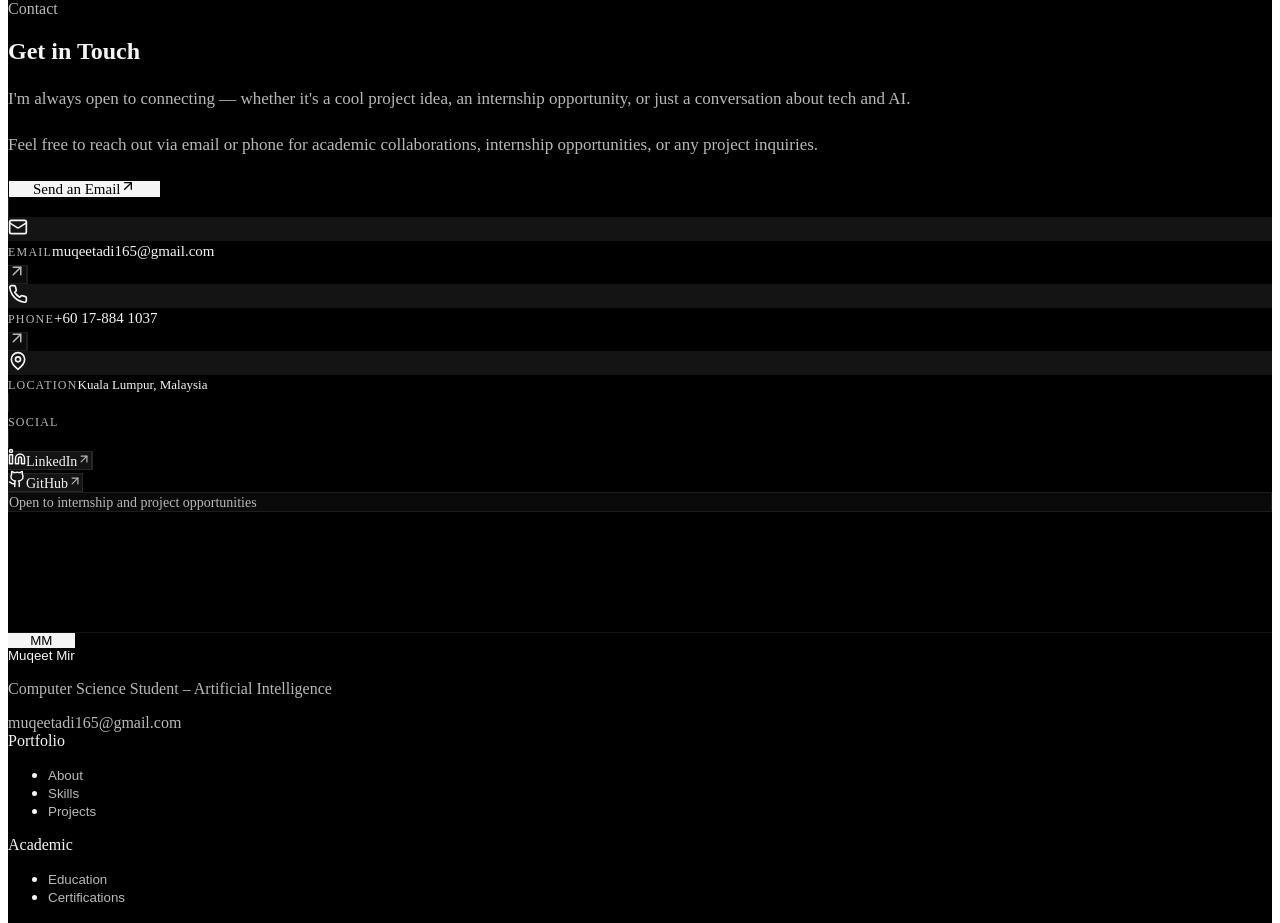
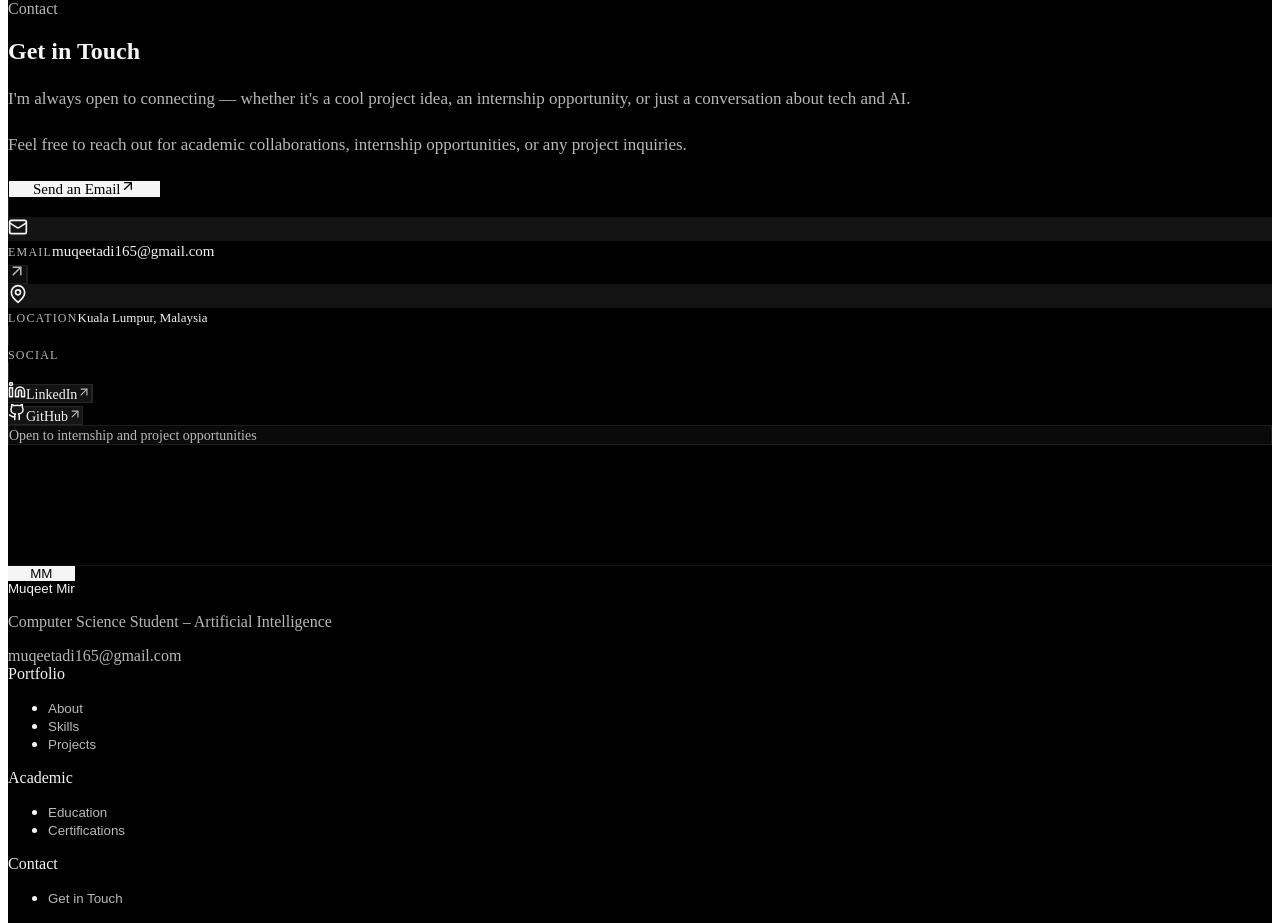
Before and after one commit to imtryingipromise/Personal-Portfolio, a React (Vite) app: page / in a window 1280 px wide. Shown: the part 7700-8623 px from the top of the page. Built offline with nearby package versions, Linux system fonts and the light colour scheme; the HTML template or start-up script is replaced by a standard one.

Commit message:
fixed theme issues

```diff
--- a/src/components/layout/Footer.tsx
+++ b/src/components/layout/Footer.tsx
@@ -81,7 +81,7 @@ export function Footer({ isDark }: FooterProps) {
 
                         {/* Email */}
                         <a
-                            href={`mailto:${cv.contact.email}`}
+                            href={`https://mail.google.com/mail/?view=cm&to=${cv.contact.email}`} target="_blank" rel="noopener noreferrer"
                             className="font-sans font-medium text-[13px] transition-colors duration-200 break-all"
                             style={{ color: textMuted, textDecoration: 'none' }}
                             onMouseEnter={(e) => {
--- a/src/components/sections/About.tsx
+++ b/src/components/sections/About.tsx
@@ -334,7 +334,7 @@ export function About({ isDark }: AboutProps): JSX.Element {
                                     borderWidth={1.5}
                                 />
                                 <a
-                                    href={`mailto:${cv.contact.email}`}
+                                    href={`https://mail.google.com/mail/?view=cm&to=${cv.contact.email}`} target="_blank" rel="noopener noreferrer"
                                     className="relative inline-flex items-center gap-2 font-sans font-semibold rounded-full transition-all duration-300"
                                     style={{
                                         height: 48,
--- a/src/components/sections/Contact.tsx
+++ b/src/components/sections/Contact.tsx
@@ -1,5 +1,5 @@
 import { motion } from 'framer-motion';
-import { Mail, Phone, MapPin, ArrowUpRight, Linkedin, Github } from 'lucide-react';
+import { Mail, MapPin, ArrowUpRight, Linkedin, Github } from 'lucide-react';
 import type { JSX } from 'react';
 import { cv } from '@/data/cv';
 import { BorderGlow } from '@/components/ui/BorderGlow';
@@ -14,15 +14,8 @@ const contactItems = [
         icon: Mail,
         label: 'Email',
         value: cv.contact.email,
-        href: `mailto:${cv.contact.email}`,
-        isExternal: false,
-    },
-    {
-        icon: Phone,
-        label: 'Phone',
-        value: cv.contact.phone,
-        href: `tel:${cv.contact.phone.replace(/\s/g, '')}`,
-        isExternal: false,
+        href: `https://mail.google.com/mail/?view=cm&to=${cv.contact.email}`,
+        isExternal: true,
     },
     {
         icon: MapPin,
@@ -97,7 +90,7 @@ export function Contact({ isDark }: ContactProps): JSX.Element {
                             className="font-sans font-normal"
                             style={{ fontSize: 17, lineHeight: 1.7, color: textMuted }}
                         >
-                            Feel free to reach out via email or phone for academic collaborations,
+                            Feel free to reach out for academic collaborations,
                             internship opportunities, or any project inquiries.
                         </p>
 
@@ -116,7 +109,9 @@ export function Contact({ isDark }: ContactProps): JSX.Element {
                                     borderWidth={1.5}
                                 />
                                 <a
-                                    href={`mailto:${cv.contact.email}`}
+                                    href={`https://mail.google.com/mail/?view=cm&to=${cv.contact.email}`}
+                                    target="_blank"
+                                    rel="noopener noreferrer"
                                     className="relative inline-flex items-center gap-2 font-sans font-semibold rounded-full transition-all duration-300"
                                     style={{
                                         height: 48,
```
Also changed, not shown: 3 other files (tests, documents, lock files or other folders).
